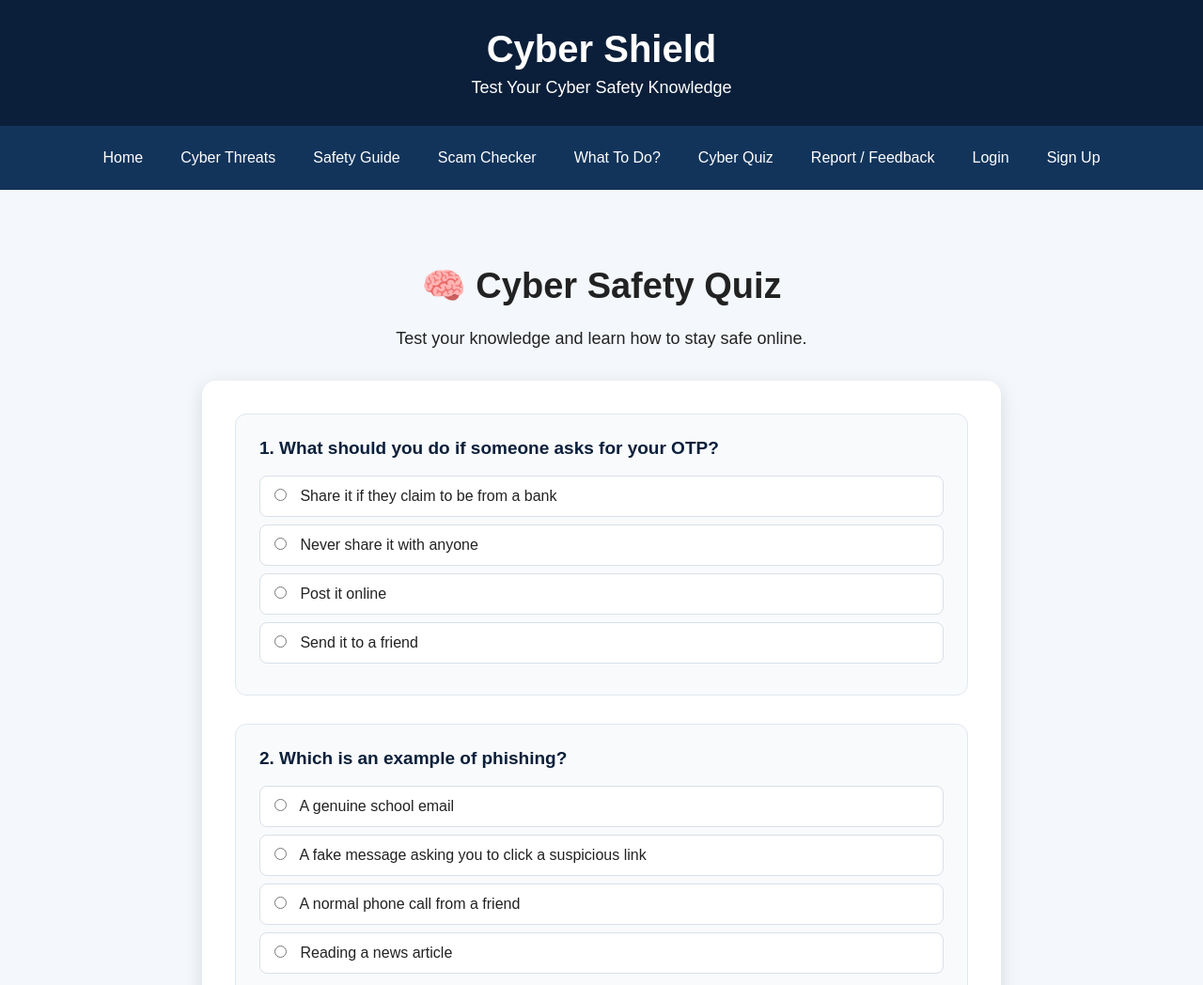
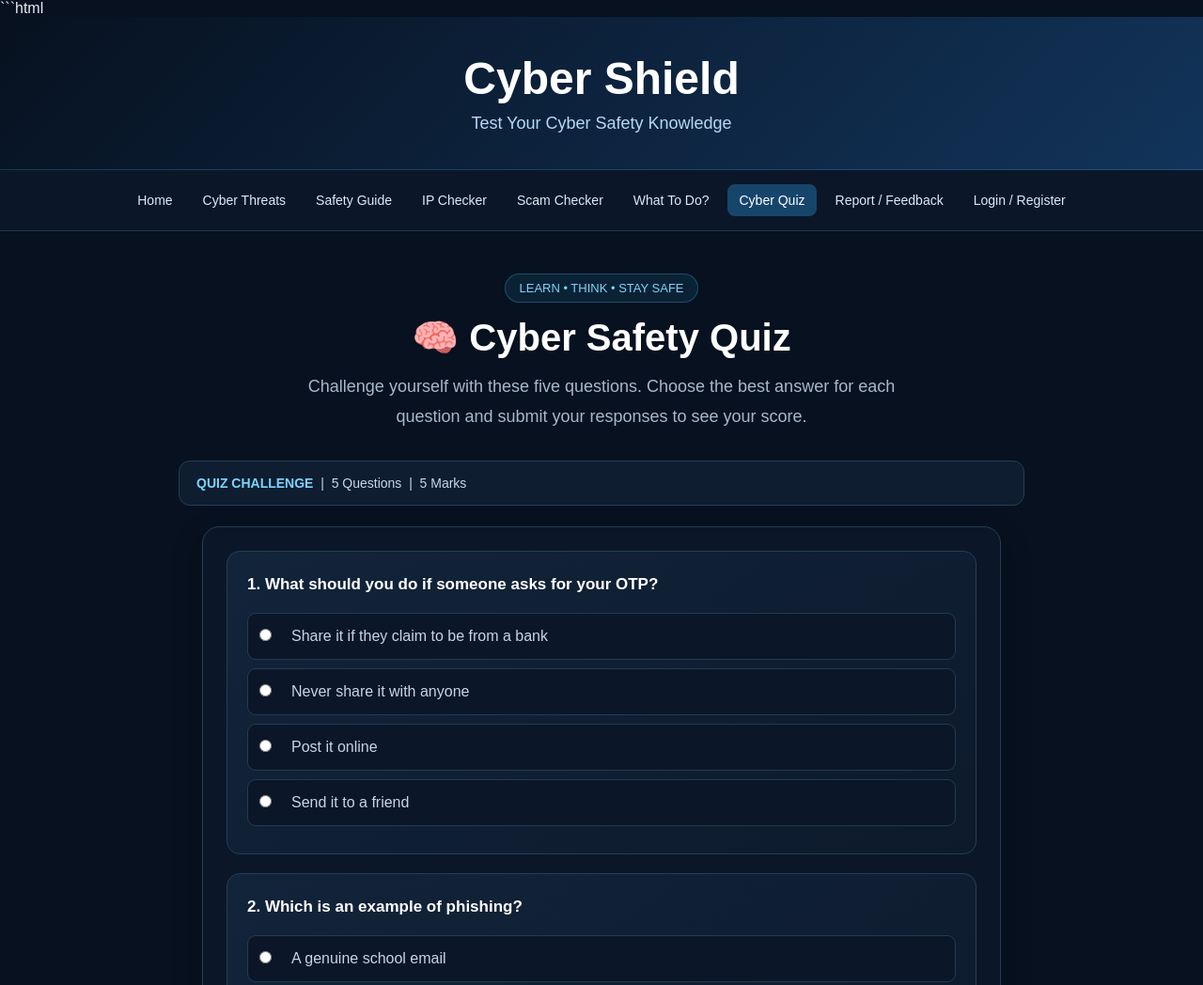
Before and after one commit to KhushiGupta-1212/cyber-shield-Copy, a plain HTML site: page cyber-quiz.html in a window 1280 px wide. Shown: the top 1048 px of the page at 94% size. Drawn offline with Linux system fonts and the light colour scheme.

Commit message:
Add files via upload

````diff
--- a/cyber-quiz.html
+++ b/cyber-quiz.html
@@ -1,185 +1,328 @@
+```html
 <!DOCTYPE html>
 <html lang="en">
 
 <head>
     <meta charset="UTF-8">
     <meta name="viewport" content="width=device-width, initial-scale=1.0">
+    <meta name="description" content="Test your cybersecurity awareness with the Cyber Shield interactive quiz.">
 
     <title>Cyber Quiz - Cyber Shield</title>
     <link rel="stylesheet" href="style.css">
+
+    <style>
+        .cq-page {
+            background: #07111f;
+            color: #e5edf8;
+            min-height: 100vh;
+            padding-bottom: 25px;
+        }
+
+        .cq-page header {
+            text-align: center;
+            padding: 38px 20px;
+            background: linear-gradient(135deg, #07111f, #12345a);
+            border-bottom: 1px solid rgba(56, 189, 248, 0.25);
+        }
+
+        .cq-page header h1 {
+            color: #fff;
+            font-size: clamp(2rem, 5vw, 3rem);
+            margin: 0 0 10px;
+        }
+
+        .cq-page header p {
+            color: #b9d8f5;
+            margin: 0;
+        }
+
+        .cq-page nav {
+            display: flex;
+            justify-content: center;
+            align-items: center;
+            flex-wrap: wrap;
+            gap: 8px;
+            padding: 15px;
+            background: #0b1728;
+            border-bottom: 1px solid #20344d;
+        }
+
+        .cq-page nav a {
+            color: #dceafa;
+            text-decoration: none;
+            padding: 9px 12px;
+            border-radius: 8px;
+            font-size: 14px;
+            transition: background 0.2s ease;
+        }
+
+        .cq-page nav a:hover,
+        .cq-page nav a[aria-current="page"] {
+            background: #16456c;
+            color: #fff;
+        }
+
+        .cq-page main {
+            width: min(900px, 92%);
+            margin: 0 auto;
+        }
+
+        .cq-hero {
+            text-align: center;
+            padding: 45px 10px 30px;
+        }
+
+        .cq-tag {
+            display: inline-block;
+            background: rgba(56, 189, 248, 0.10);
+            border: 1px solid rgba(56, 189, 248, 0.3);
+            color: #7dd3fc;
+            padding: 7px 14px;
+            border-radius: 30px;
+            font-size: 13px;
+            margin-bottom: 14px;
+        }
+
+        .cq-hero h2 {
+            color: #fff;
+            font-size: clamp(1.8rem, 4vw, 2.5rem);
+            margin: 0 0 12px;
+        }
+
+        .cq-hero p {
+            color: #a8b8cc;
+            line-height: 1.8;
+            margin: 0 auto;
+            max-width: 650px;
+        }
+
+        .cq-progress {
+            margin: 0 0 22px;
+            padding: 15px 18px;
+            background: #0e1d30;
+            border: 1px solid #263d58;
+            border-radius: 12px;
+            color: #c8d8eb;
+            font-size: 14px;
+        }
+
+        .cq-progress strong {
+            color: #7dd3fc;
+        }
+
+        .cq-page .quiz-box {
+            background: #0b1728;
+            border: 1px solid #263d58;
+            border-radius: 18px;
+            padding: 25px;
+            margin-bottom: 35px;
+            box-shadow: 0 12px 35px rgba(0, 0, 0, 0.2);
+        }
+
+        .cq-page .question {
+            background: linear-gradient(145deg, #12243a, #0d1a2c);
+            border: 1px solid #263d58;
+            border-radius: 14px;
+            padding: 21px;
+            margin-bottom: 20px;
+            transition: border-color 0.2s ease;
+        }
+
+        .cq-page .question:focus-within {
+            border-color: #38bdf8;
+        }
+
+        .cq-page .question h3 {
+            color: #fff;
+            font-size: 17px;
+            line-height: 1.6;
+            margin: 0 0 17px;
+        }
+
+        .cq-page .question label {
+            display: flex;
+            align-items: flex-start;
+            gap: 11px;
+            color: #c6d5e7;
+            background: #0b1728;
+            border: 1px solid #243a53;
+            border-radius: 9px;
+            padding: 12px;
+            margin-top: 9px;
+            cursor: pointer;
+            line-height: 1.5;
+            transition: background 0.2s ease, border-color 0.2s ease;
+        }
+
+        .cq-page .question label:hover {
+            background: #132941;
+            border-color: #3684b6;
+        }
+
+        .cq-page .question input[type="radio"] {
+            accent-color: #38bdf8;
+            margin-top: 4px;
+            flex-shrink: 0;
+        }
+
+        .cq-page #submitQuiz {
+            display: block;
+            width: 100%;
+            border: none;
+            border-radius: 10px;
+            padding: 14px 20px;
+            background: linear-gradient(135deg, #0284c7, #2563eb);
+            color: white;
+            font-size: 16px;
+            font-weight: 700;
+            cursor: pointer;
+            transition: filter 0.2s ease, transform 0.2s ease;
+        }
+
+        .cq-page #submitQuiz:hover {
+            filter: brightness(1.15);
+            transform: translateY(-1px);
+        }
+
+        .cq-page #submitQuiz:focus-visible,
+        .cq-page nav a:focus-visible {
+            outline: 2px solid #7dd3fc;
+            outline-offset: 3px;
+        }
+
+        .cq-page #quizResult {
+            margin-top: 20px;
+            color: #dceafa;
+            line-height: 1.8;
+            overflow-wrap: anywhere;
+        }
+
+        .cq-page #quizResult:not(:empty) {
+            padding: 18px;
+            border: 1px solid #28628a;
+            border-radius: 12px;
+            background: rgba(14, 116, 180, 0.12);
+        }
+
+        .cq-page footer {
+            text-align: center;
+            padding: 23px 15px;
+            background: #081321;
+            border-top: 1px solid #20344d;
+            color: #91a6bf;
+        }
+
+        @media (max-width: 600px) {
+            .cq-page .quiz-box {
+                padding: 14px;
+            }
+
+            .cq-page .question {
+                padding: 16px;
+            }
+
+            .cq-page nav {
+                gap: 5px;
+            }
+
+            .cq-page nav a {
+                padding: 8px 9px;
+            }
+        }
+
+        @media (prefers-reduced-motion: reduce) {
+            .cq-page *,
+            .cq-page *::before,
+            .cq-page *::after {
+                transition: none !important;
+            }
+        }
+    </style>
 </head>
 
-<body>
+<body class="cq-page">
 
-    <!-- Header -->
     <header>
         <h1>Cyber Shield</h1>
         <p>Test Your Cyber Safety Knowledge</p>
     </header>
 
-    <!-- Navigation -->
-    <nav>
+    <nav aria-label="Main navigation">
         <a href="index.html">Home</a>
         <a href="cyber-threats.html">Cyber Threats</a>
         <a href="safety-guide.html">Safety Guide</a>
+        <a href="ip-checker.html">IP Checker</a>
         <a href="scam-checker.html">Scam Checker</a>
         <a href="what-to-do.html">What To Do?</a>
-        <a href="cyber-quiz.html">Cyber Quiz</a>
-        <a href="#">Report / Feedback</a>
-        <a href="login.html">Login</a>
-        <a href="signup.html">Sign Up</a>
+        <a href="cyber-quiz.html" aria-current="page">Cyber Quiz</a>
+        <a href="report-feedback.html">Report / Feedback</a>
+        <a href="login-register.html">Login / Register</a>
     </nav>
 
-    <!-- Quiz -->
     <main>
+        <section class="cq-hero">
+            <span class="cq-tag">LEARN • THINK • STAY SAFE</span>
+            <h2>🧠 Cyber Safety Quiz</h2>
+            <p>
+                Challenge yourself with these five questions.
+                Choose the best answer for each question and submit
+                your responses to see your score.
+            </p>
+        </section>
 
-        <section>
-            <h2>🧠 Cyber Safety Quiz</h2>
+        <div class="cq-progress">
+            <strong>QUIZ CHALLENGE</strong>
+            <span> &nbsp;|&nbsp; 5 Questions &nbsp;|&nbsp; 5 Marks</span>
+        </div>
 
-            <p>
-                Test your knowledge and learn how to stay safe online.
-            </p>
-
-            <div class="quiz-box">
+        <section class="quiz-box" aria-label="Cyber safety quiz">
 
             <div class="question">
                 <h3>1. What should you do if someone asks for your OTP?</h3>
-
-                    <label>
-                        <input type="radio" name="q1" value="a">
-                        Share it if they claim to be from a bank
-                    </label>
-
-                    <label>
-                        <input type="radio" name="q1" value="b">
-                        Never share it with anyone
-                    </label>
-
-                    <label>
-                        <input type="radio" name="q1" value="c">
-                        Post it online
-                    </label>
-
-                    <label>
-                        <input type="radio" name="q1" value="d">
-                        Send it to a friend
-                    </label>
+                <label><input type="radio" name="q1" value="a"> Share it if they claim to be from a bank</label>
+                <label><input type="radio" name="q1" value="b"> Never share it with anyone</label>
+                <label><input type="radio" name="q1" value="c"> Post it online</label>
+                <label><input type="radio" name="q1" value="d"> Send it to a friend</label>
             </div>
-
 
             <div class="question">
                 <h3>2. Which is an example of phishing?</h3>
-
-                    <label>
-                        <input type="radio" name="q2" value="a">
-                        A genuine school email
-                    </label>
-
-                    <label>
-                        <input type="radio" name="q2" value="b">
-                        A fake message asking you to click a suspicious link
-                    </label>
-
-                    <label>
-                        <input type="radio" name="q2" value="c">
-                        A normal phone call from a friend
-                    </label>
-
-                    <label>
-                        <input type="radio" name="q2" value="d">
-                        Reading a news article
-                    </label>
+                <label><input type="radio" name="q2" value="a"> A genuine school email</label>
+                <label><input type="radio" name="q2" value="b"> A fake message asking you to click a suspicious link</label>
+                <label><input type="radio" name="q2" value="c"> A normal phone call from a friend</label>
+                <label><input type="radio" name="q2" value="d"> Reading a news article</label>
             </div>
-
 
             <div class="question">
                 <h3>3. Which password is generally safer?</h3>
-
-                    <label>
-                        <input type="radio" name="q3" value="a">
-                        123456
-                    </label>
-
-                    <label>
-                        <input type="radio" name="q3" value="b">
-                        password
-                    </label>
-
-                    <label>
-                        <input type="radio" name="q3" value="c">
-                        A long, unique password
-                    </label>
-
-                    <label>
-                        <input type="radio" name="q3" value="d">
-                        Your name and birth year
-                    </label>
+                <label><input type="radio" name="q3" value="a"> 123456</label>
+                <label><input type="radio" name="q3" value="b"> password</label>
+                <label><input type="radio" name="q3" value="c"> A long, unique password</label>
+                <label><input type="radio" name="q3" value="d"> Your name and birth year</label>
             </div>
-
 
             <div class="question">
                 <h3>4. What does 2FA provide?</h3>
-
-                    <label>
-                        <input type="radio" name="q4" value="a">
-                        An additional layer of account security
-                    </label>
-
-                    <label>
-                        <input type="radio" name="q4" value="b">
-                        Free internet
-                    </label>
-
-                    <label>
-                        <input type="radio" name="q4" value="c">
-                        A faster computer
-                    </label>
-
-                    <label>
-                        <input type="radio" name="q4" value="d">
-                        More storage
-                    </label>
+                <label><input type="radio" name="q4" value="a"> An additional layer of account security</label>
+                <label><input type="radio" name="q4" value="b"> Free internet</label>
+                <label><input type="radio" name="q4" value="c"> A faster computer</label>
+                <label><input type="radio" name="q4" value="d"> More storage</label>
             </div>
-
 
             <div class="question">
                 <h3>5. What should you do before clicking an unknown link?</h3>
-
-                    <label>
-                        <input type="radio" name="q5" value="a">
-                        Click it immediately
-                    </label>
-
-                    <label>
-                        <input type="radio" name="q5" value="b">
-                        Share it with others
-                    </label>
-
-                    <label>
-                        <input type="radio" name="q5" value="c">
-                        Verify the sender and link
-                    </label>
-
-                    <label>
-                        <input type="radio" name="q5" value="d">
-                        Enter your password
-                    </label>
+                <label><input type="radio" name="q5" value="a"> Click it immediately</label>
+                <label><input type="radio" name="q5" value="b"> Share it with others</label>
+                <label><input type="radio" name="q5" value="c"> Verify the sender and link</label>
+                <label><input type="radio" name="q5" value="d"> Enter your password</label>
             </div>
 
-
-                <button id="submitQuiz">
-                    Submit Quiz
-                </button>
-
-                <div id="quizResult"></div>
-
-            </div>
+            <button id="submitQuiz" type="button">Submit Quiz →</button>
+            <div id="quizResult" aria-live="polite"></div>
 
         </section>
-
     </main>
 
-    <!-- Footer -->
     <footer>
         <p>© 2026 Cyber Shield | Cyber Safety Awareness Project</p>
     </footer>
@@ -187,5 +330,4 @@
     <script src="cyber-quiz.js"></script>
 
 </body>
-
 </html>
````
Lines whose indentation alone changed are shown as unchanged.
